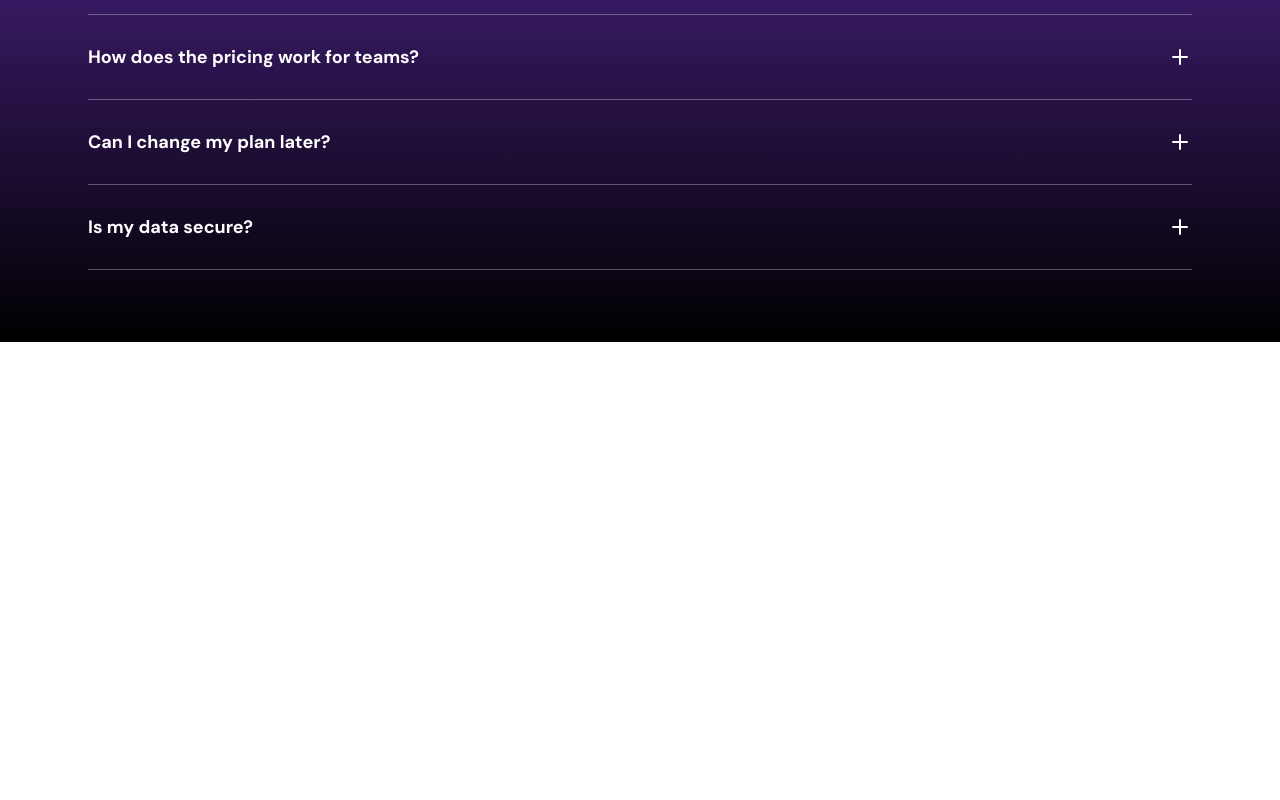
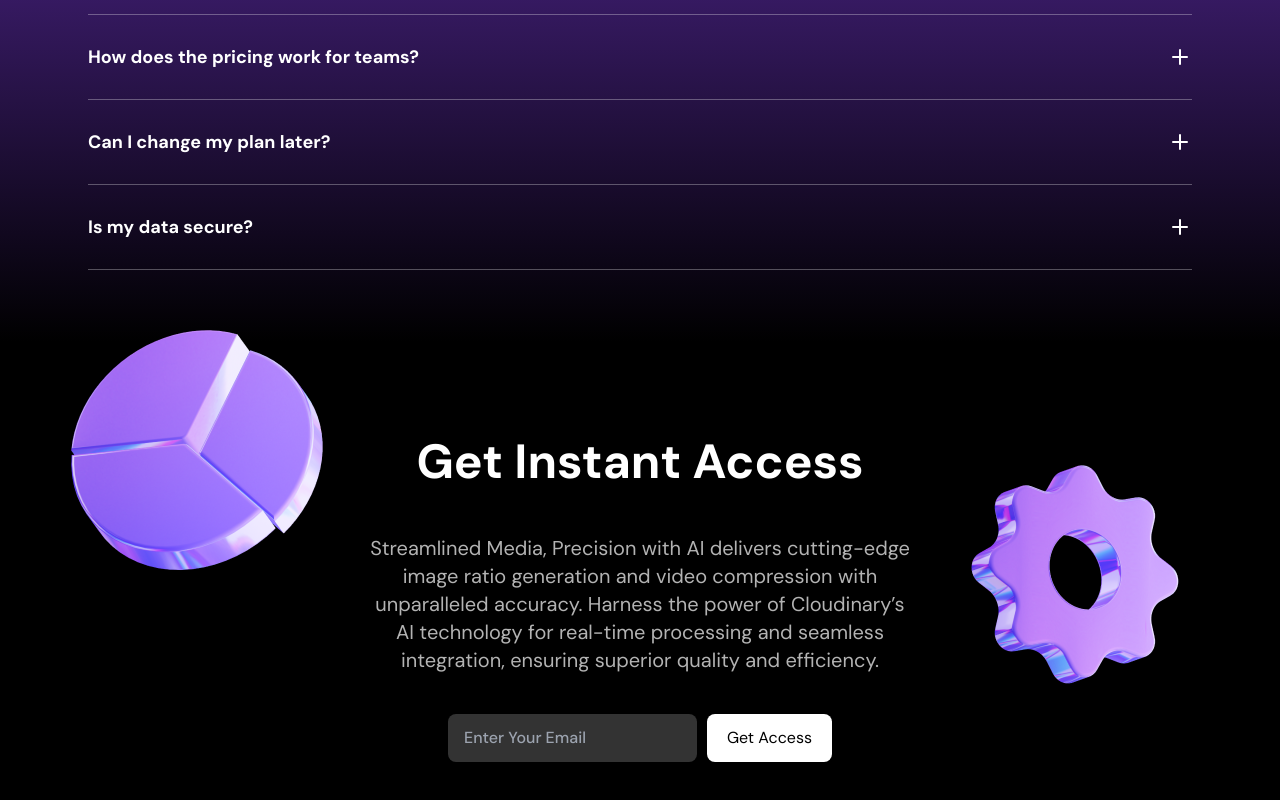
Before and after one commit to AsifAhmedSahil/Dark-Theme-SaaS-Landing-Page-Design---Next-Js---Tailwind---Framer-motion---Typescript, a Next.js app: page / in a window 1280 px wide. Shown: the part 3090-3890 px from the top of the page. Before the commit the page ends 3432 px from the top, so only its background shows below. Built offline with nearby package versions, Linux system fonts and the light colour scheme.

Commit message:
call to action design

```diff
--- a/src/components/CallToAction.tsx
+++ b/src/components/CallToAction.tsx
@@ -1,3 +1,29 @@
+import helixImage from "../assets/images/helix2.png"
+import emojiStar from "../assets/images/emojistar.png"
+import Image from "next/image";
+
 export const CallToAction = () => {
-  return null;
+  return (
+    <div className="bg-black text-white text-center py-[72px] sm:py-24">
+      <div className="container lg:max-w-xl relative">
+        <Image src={helixImage} alt="" className="absolute top-6 left-[calc(100%+36px)]"/>
+        <Image src={emojiStar} alt="" className="absolute -top-[120px] right-[calc(100%+24px)]"/>
+        <h2 className="text-5xl  font-bold ">Get Instant Access</h2>
+        <p className="mt-12 text-white/70 text-xl">
+        Streamlined Media, Precision with AI delivers cutting-edge image
+            ratio generation and video compression with unparalleled accuracy.
+            Harness the power of Cloudinary’s AI technology for real-time
+            processing and seamless integration, ensuring superior quality and
+            efficiency.
+        </p>
+
+        <form action="" className="flex flex-col gap-2.5 mt-10 sm:flex-row max-w-sm mx-auto">
+          <input type="email" placeholder="Enter Your Email" name="email" className="h-12 bg-white/20 rounded-lg font-medium px-4 placeholder:text-[#9CA3AF] md:flex-1" />
+          <button className="h-12 bg-white text-black rounded-lg px-5">Get Access</button>
+        </form>
+
+      </div>
+
+    </div>
+  );
 };
```
